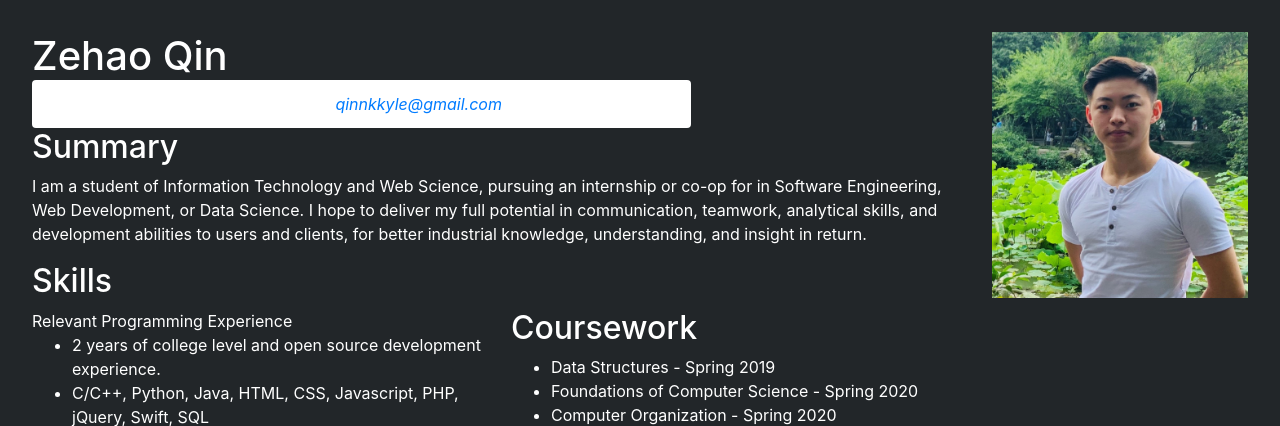
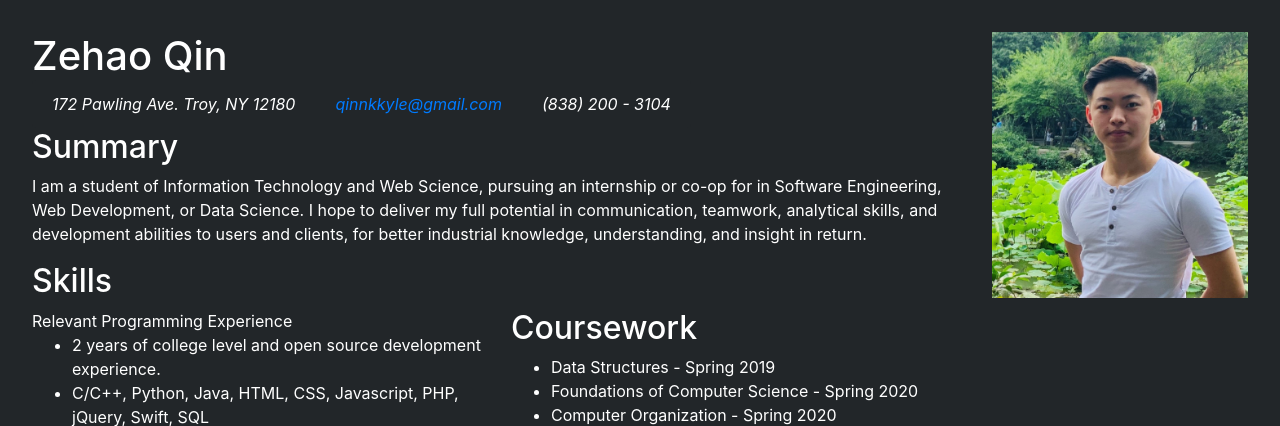
Before and after one commit to barnesv17/WebSys, a PHP site: page /resumes/qinz.html in a window 1280 px wide. Shown: the top 426 px of the page. Run offline with PHP 8.4, Linux system fonts and the light colour scheme.

Commit message:
fixed white text on white background

```diff
--- a/lab3/style.css
+++ b/lab3/style.css
@@ -21,6 +21,8 @@ html, body {
 
 .list-group-horizontal li {
     border: 0;
+    background-color: #222629;
+    color: white;
 }
 
 .profilePhoto {
```
